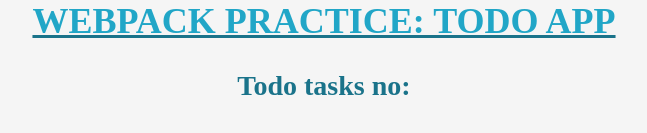
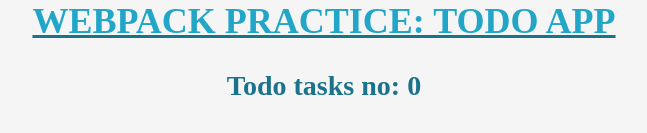
Before and after one commit to arti-zachara/15.2-Webpack-To-do, a React app: page / in a window 1280 px wide. Shown: the part 355-488 px from the top of the page, without its empty margins (324-971 px from the left). Built offline with nearby package versions, Linux system fonts and the light colour scheme.

Commit message:
Add title styles

```diff
--- a/index.html
+++ b/index.html
@@ -6,6 +6,6 @@
   </head>
   <body>
     <div id="app"></div>
-    <script src="build/app.boundle.js"></script>
+    <script src="build/app.bundle.js"></script>
   </body>
 </html>
--- a/src/containers/App.js
+++ b/src/containers/App.js
@@ -34,7 +34,7 @@ class App extends React.Component {
       <div className={style.TodoApp}>
         <Title
           title="Webpack practice: ToDo app"
-          number={this.state.data.length}
+          tasksNumber={this.state.data.length}
         />
       </div>
     );
```
Also changed, not shown: 2 other files (tests, documents, lock files or other folders).
